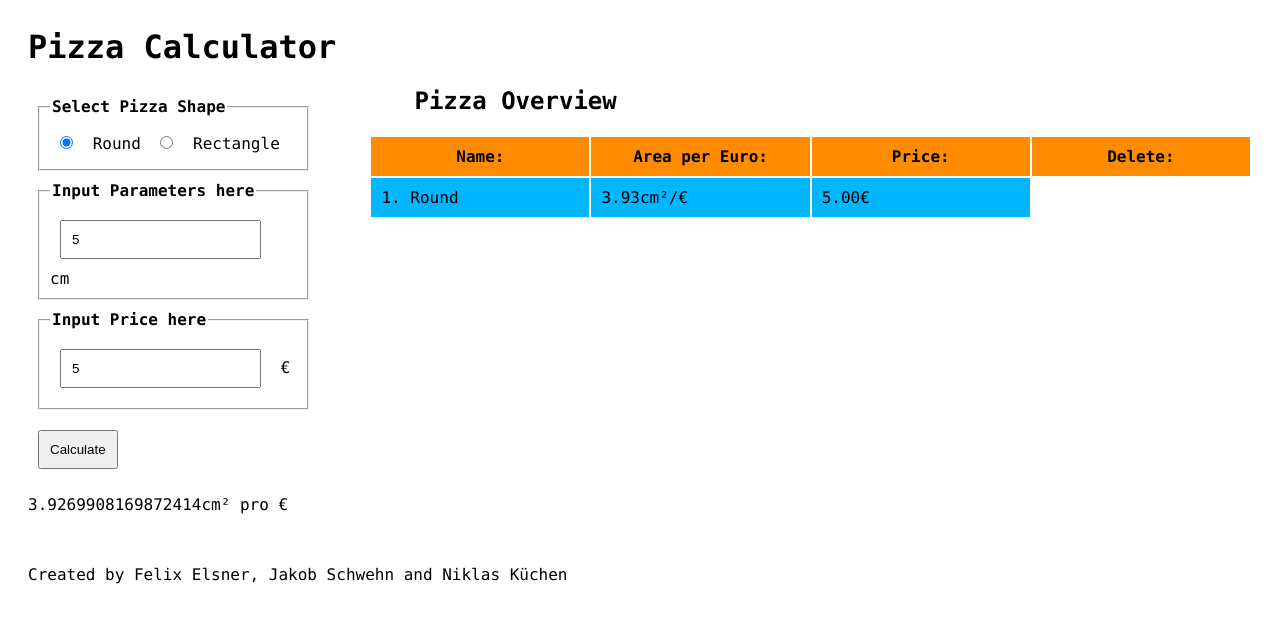
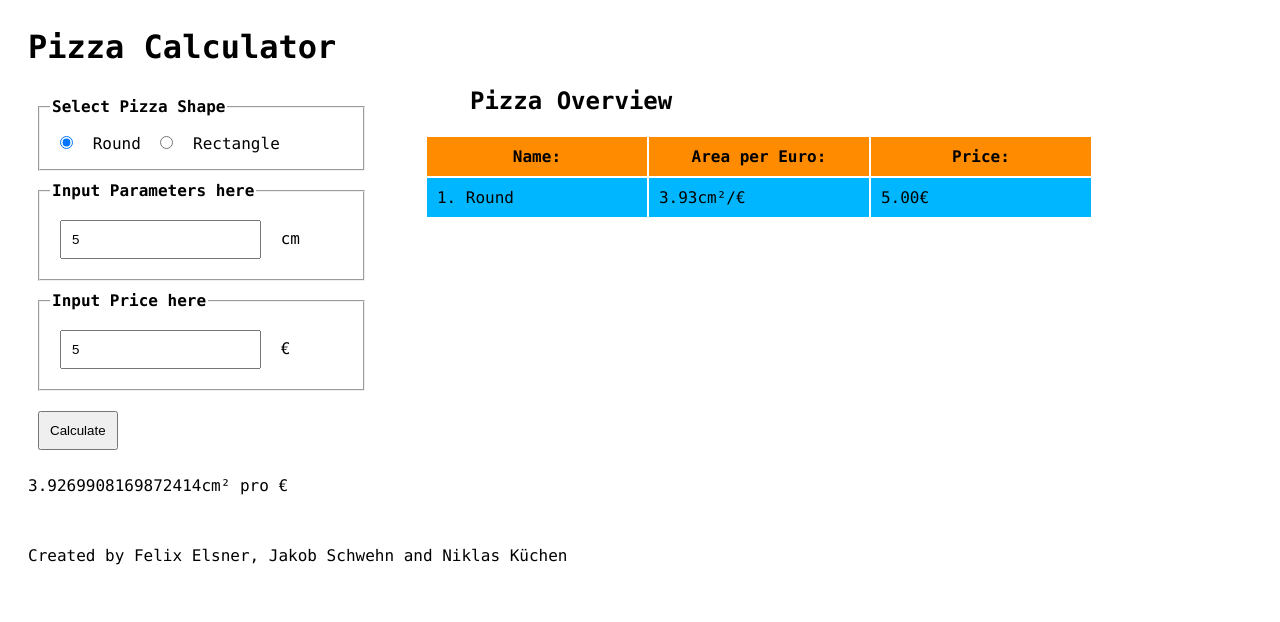
Before and after one commit to Grog4r/gitPizzaCalc, a plain HTML site: page index.html in a window 1280 px wide. Both pictures are taken after typing "5", "5" into the empty fields and a click on the button "Calculate". Drawn offline with Linux system fonts and the light colour scheme.

Commit message:
Fixed Delete section out.. coming soon

```diff
--- a/index.html
+++ b/index.html
@@ -56,7 +56,7 @@
 
         <h1 id="pizzaOverviewH1">Pizza Overview</h1>
         <table id="pizzaList">
-            <tr><th>Name:</th><th>Area per Euro:</th><th>Price:</th><th class="delete">Delete:</th></tr>
+            <tr><th>Name:</th><th>Area per Euro:</th><th>Price:</th></tr>
         </table>
 
     </section>
--- a/script.js
+++ b/script.js
@@ -77,7 +77,7 @@ function updatePizzaList() {
     if(sessionStorage.getItem('P') !== 'null') {
         let PList = JSON.parse(sessionStorage.getItem('P'));
         document.getElementById("pizzaList").innerHTML = "<tr><th>Name:</th><th>Area per Euro:</th>" +
-            "<th>Price:</th><th class='delete'>Delete:</thclass></tr>";
+            "<th>Price:</th></tr>";
         PList.forEach((element) => {
             let innerHTML = `<tr><td>${element.name}</td><td>${element.areaPerEuro.toFixed(2)}cm²/€</td>
                 <td>${element.price.toFixed(2)}€</td></tr>`;
```
